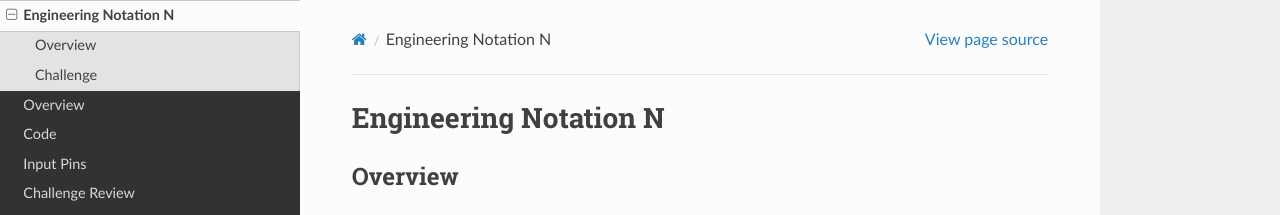
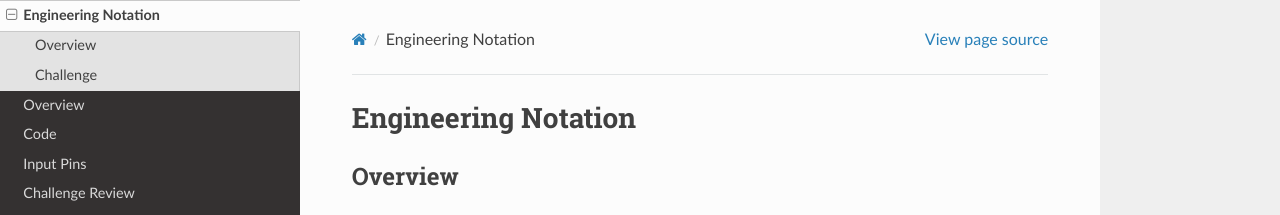
Before and after one commit to maxtkc/mvths-wiki, a Sphinx documentation site: the page built from docs/011b-engineering-notation.rst, in a window 1280 px wide and 900 px high. Shown: the top 215 px of the window. Built offline with Sphinx 7.4.7 and the Read the Docs theme 2.0.0, drawn with Linux system fonts in a browser that asks for light colours; pages that are not in the unit, such as notebooks, are missing from menus.

```diff
--- a/docs/011b-engineering-notation.rst
+++ b/docs/011b-engineering-notation.rst
@@ -1,4 +1,4 @@
-Engineering Notation N
+Engineering Notation
 =========
 
 Overview
```
